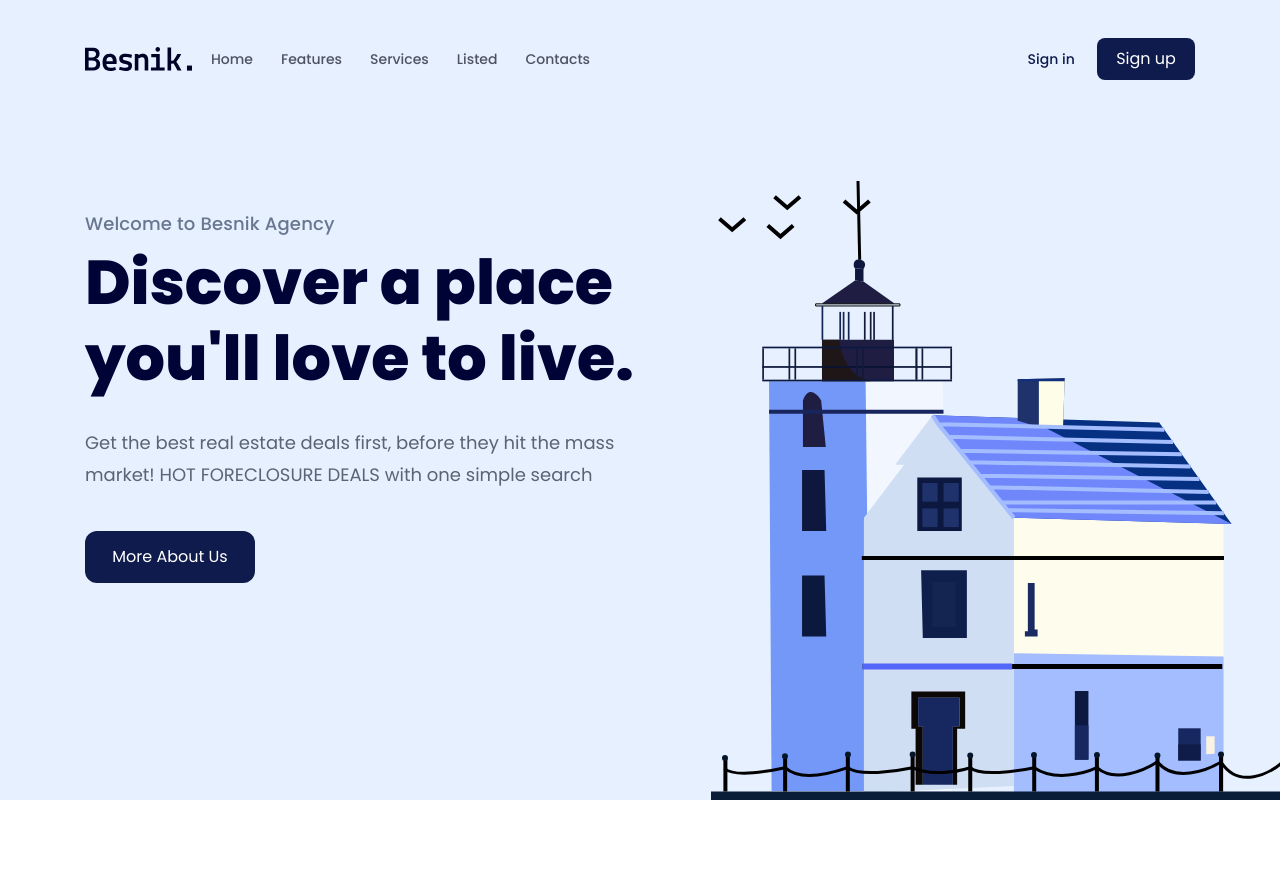
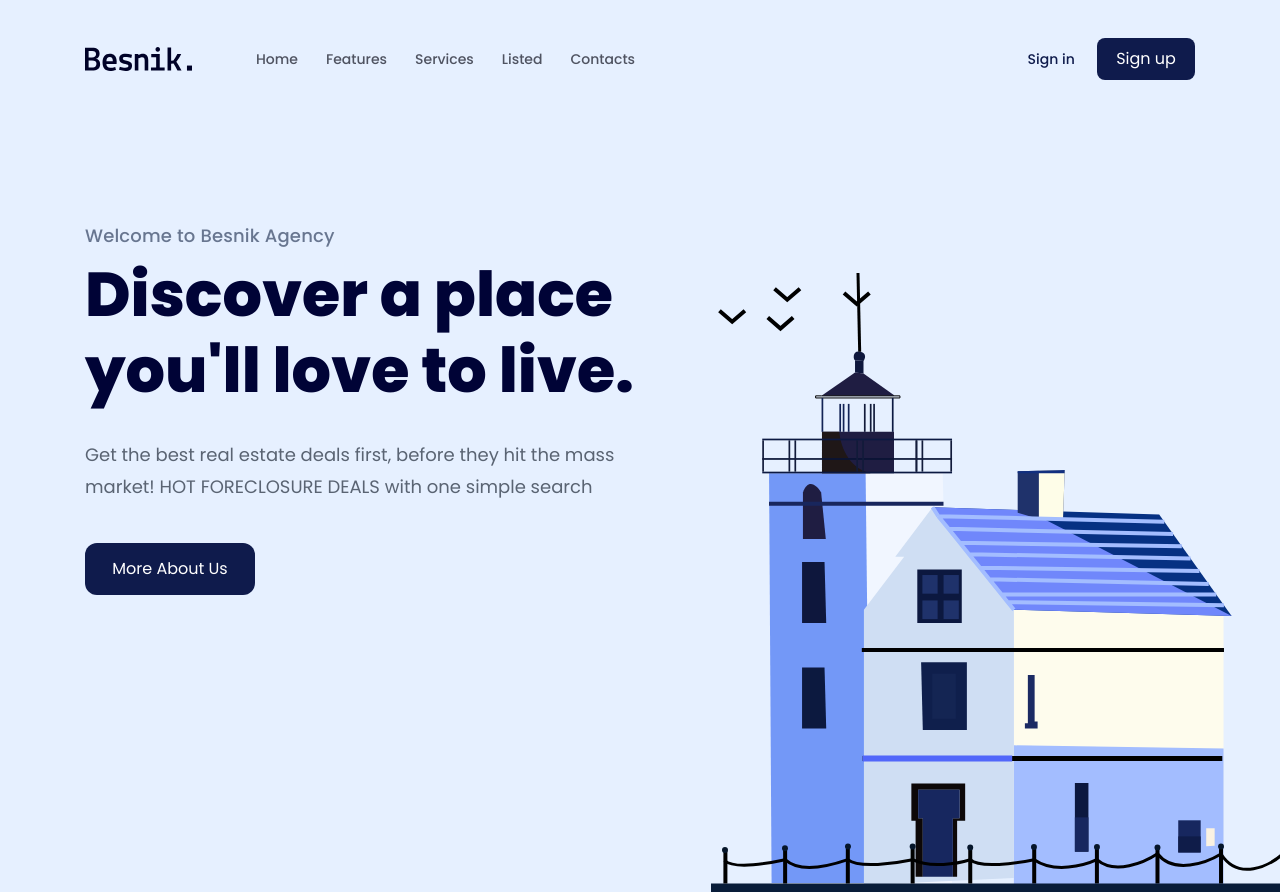
Before and after one commit to ngoctruong64/f8-htmlcss-01, a plain HTML site: page index.html in a window 1280 px wide. Shown: the top 892 px of the page. Drawn offline with Linux system fonts and the light colour scheme.

Commit message:
Cải thiện phần Header (thêm position sticky)

```diff
--- a/assets/css/style.css
+++ b/assets/css/style.css
@@ -49,9 +49,18 @@ a {
 }
 
 /*====== Header ===== */
+.fixed-header {
+    background: #e6f0ff;
+    padding-top: 26px;
+    position: sticky;
+    top: -26px;
+    z-index: 1;
+}
 
-.header {
+.hero-wrap {
     position: relative;
+    display: flex;
+    flex-direction: column;
     background: #e6f0ff;
     height: 100vh;
 }
@@ -59,12 +68,12 @@ a {
 .navbar {
     display: flex;
     align-items: center;
-    padding-top: 38px;
+    padding: 12px 0;
 }
 
 .navbar ul {
     display: flex;
-    margin-left: 5px;
+    margin-left: 50px;
 }
 
 .navbar .action {
--- a/index.html
+++ b/index.html
@@ -17,7 +17,8 @@
     </head>
     <body>
         <main>
-            <header class="header">
+            <!-- Header -->
+            <header class="fixed-header">
                 <div class="content">
                     <nav class="navbar">
                         <!-- Logo -->
@@ -48,6 +49,13 @@
                             <a href="#!" class="btn action-btn">Sign up</a>
                         </div>
                     </nav>
+                </div>
+            </header>
+
+            <!-- Hero -->
+            <div class="hero-wrap">
+                <div class="content">
+
                     <div class="hero">
                         <div class="info">
                             <p class="sub-title">Welcome to Besnik Agency</p>
@@ -69,7 +77,7 @@
                         />
                     </div>
                 </div>
-            </header>
+            </div>
 
             <div class="clients">
                 <div class="content">
```
